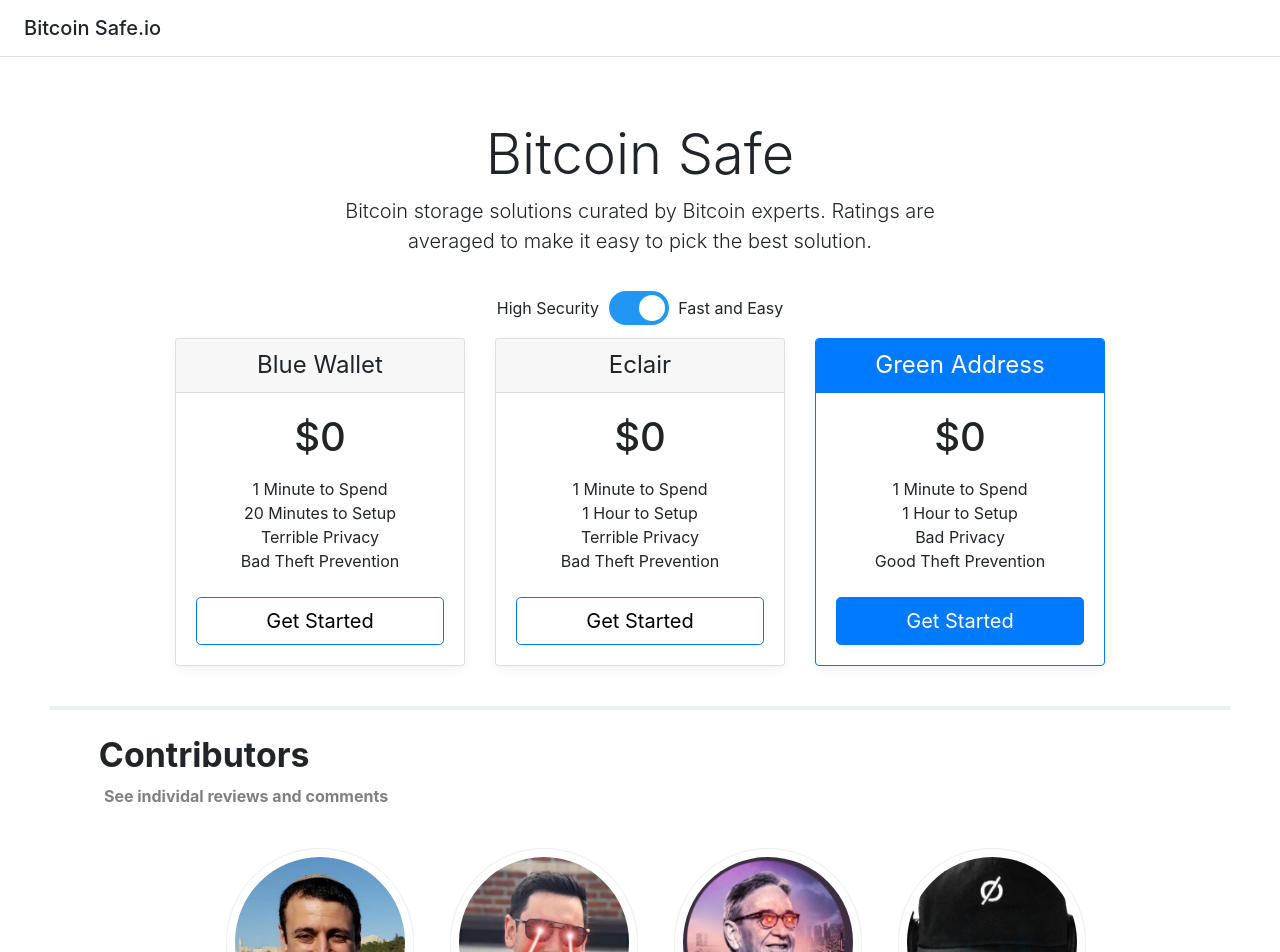
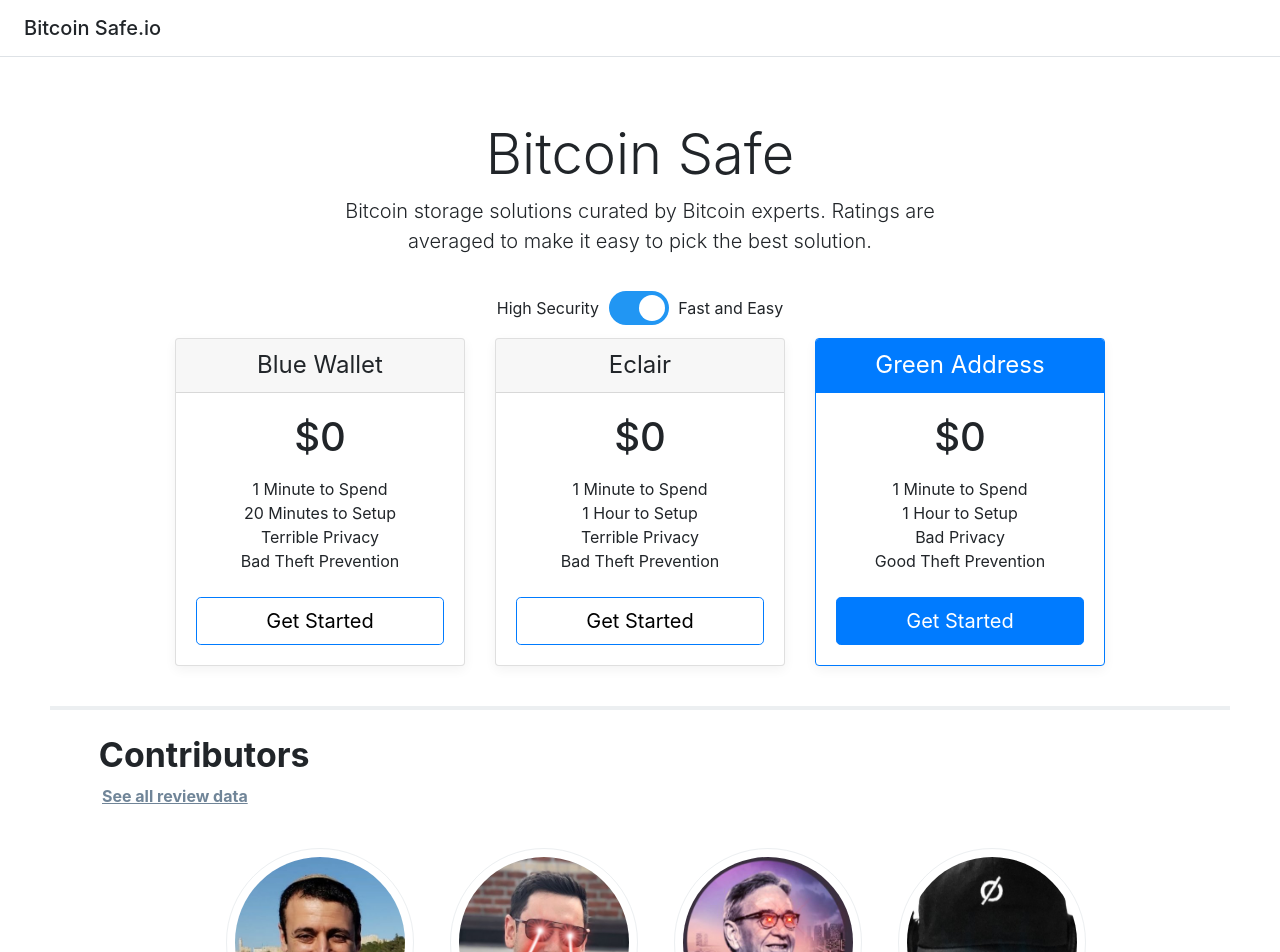
Before and after one commit to WinterWeatherman/BitcoinSafe, a Vue app: page / in a window 1280 px wide. Shown: the top 952 px of the page. Built offline with nearby package versions, Linux system fonts and the light colour scheme; the HTML template or start-up script is replaced by a standard one.

Commit message:
centering contributors

```diff
--- a/src/components/footerComp.vue
+++ b/src/components/footerComp.vue
@@ -3,7 +3,7 @@
   <div class="footerComp">
     <footer>
       <h2 class='contributors'>Contributors</h2>
-      <a class='footerLinkText' href="https://docs.google.com/spreadsheets/d/1BxAiGnhCfFifd6T6Ky1m3gwdePvuS6QteXsc5KadlPI">See individal reviews and comments</a>
+      <a class='footerLinkText' href="https://docs.google.com/spreadsheets/d/1BxAiGnhCfFifd6T6Ky1m3gwdePvuS6QteXsc5KadlPI">See all review data</a>
 
       <div class="grid">
         <div class="grid-item">
@@ -119,10 +119,11 @@
 
 .footerLinkText{
   font-weight: 700;
-  margin-left: 2.12rem;
-  color: gray;
+  margin-left: 2rem;
+  color: rgba(17, 51, 83, 0.6);
   margin-bottom: 1.5rem;
   padding-bottom: 1rem;
+  text-decoration: underline;
 }
 
 
```
